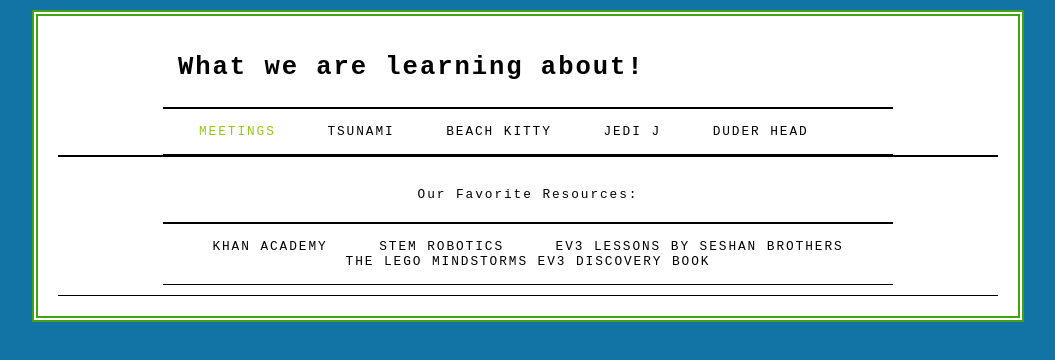
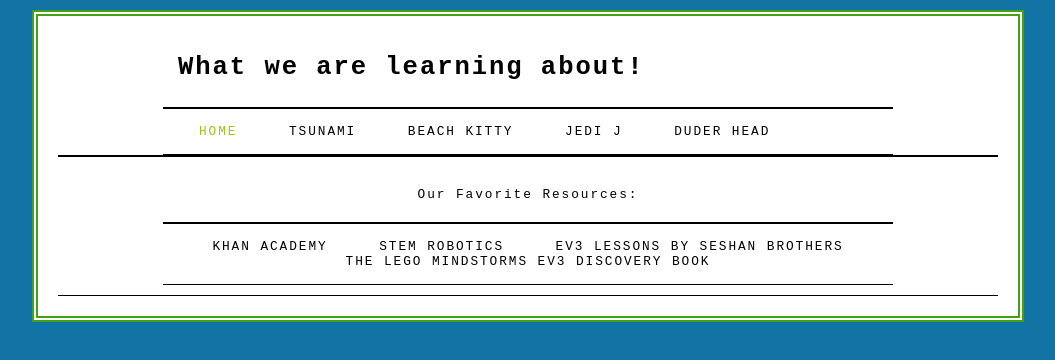
Before and after one commit to electricfrogies/electricfrogies.github.io, a plain HTML site: page Meeting/index.html in a window 1280 px wide. Shown: the whole page, without its empty margins (112-1167 px from the left). Drawn offline with Linux system fonts and the light colour scheme.

Commit message:
fixing links

```diff
--- a/Meeting/index.html
+++ b/Meeting/index.html
@@ -72,7 +72,7 @@
             <h1>What we are learning about!</h1>
           </div>
           <ul id= "Navigation">
-              <li><a href="index.html" class ="on">Meetings</a></li>
+              <li><a href="index.html" class ="on">Home</a></li>
               <li><a href="Tsunami\Tsunami.html">Tsunami</a></li>
               <li><a href="Beach Kitty\BeachKitty.html">Beach Kitty</a></li>
               <li><a href="Jedi J\JediJ.html">Jedi J</a></li>
```
